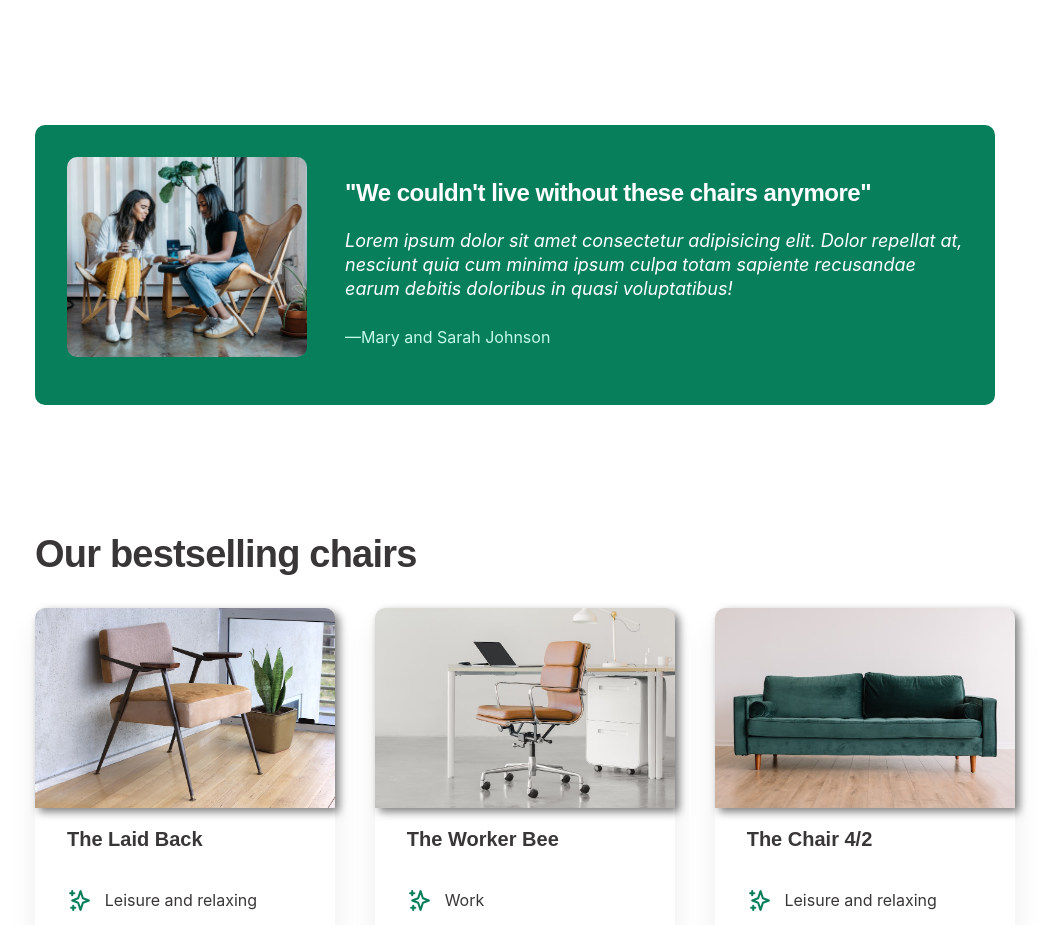
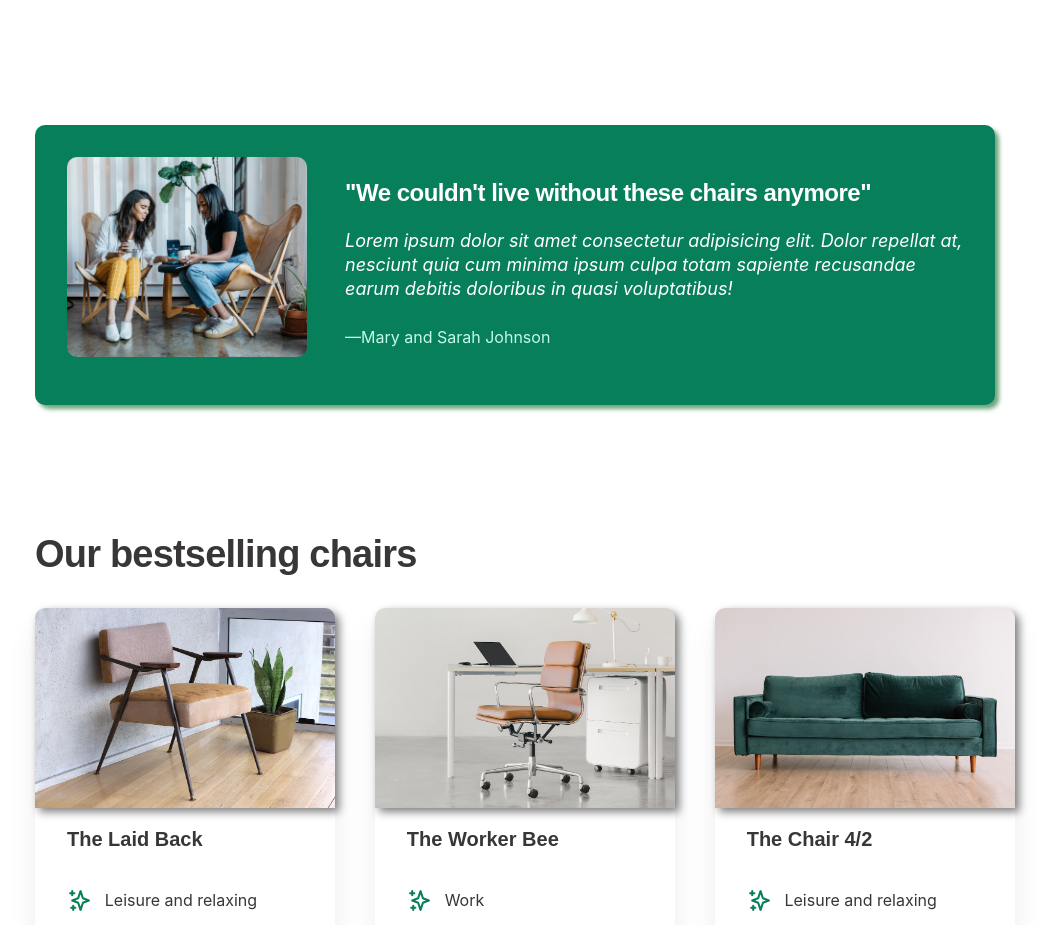
Before and after one commit to PrinceCuthbert/chair-shop, a plain HTML site: page Index.html in a window 1280 px wide. Shown: the part 972-1897 px from the top of the page, without its empty margins (125-1181 px from the left). Drawn offline with Linux system fonts and the light colour scheme.

Commit message:
change in style.css

```diff
--- a/style.css
+++ b/style.css
@@ -117,6 +117,7 @@ figure {
   padding: 2rem;
   border-radius: 10px;
   color: #fff;
+  box-shadow: 4px 4px 4px rgba(47, 126, 67, 0.7);
 }
 
 .section_2 img {
```
